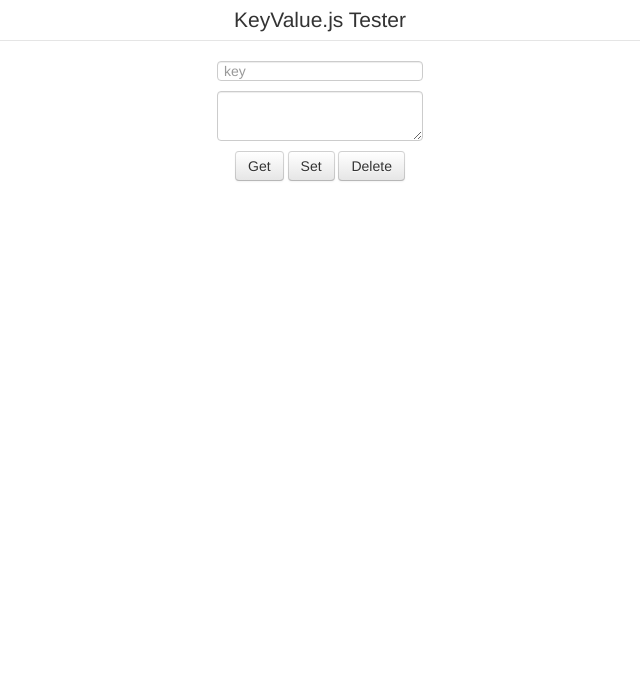
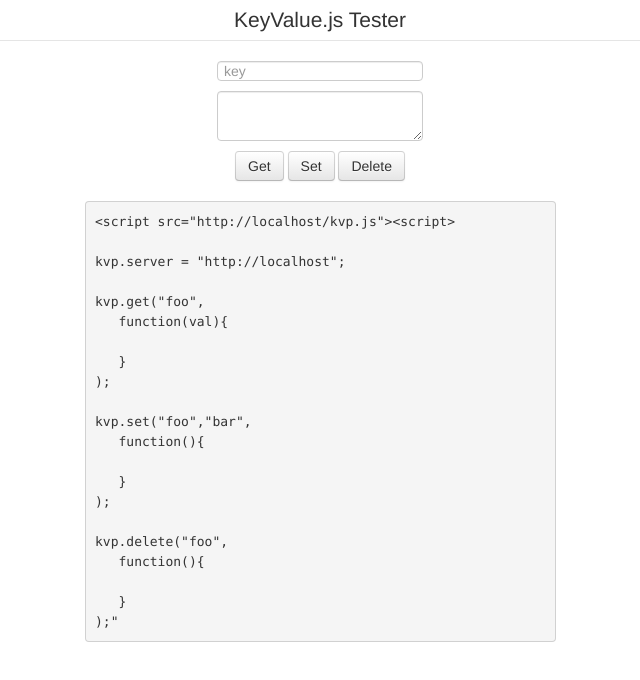
Before and after one commit to richardanaya/keyvalue.js, a website: page public/index.html in a window 1280 px wide. Shown: the whole page, without its empty margins (320-960 px from the left). Drawn offline with Linux system fonts and the light colour scheme.

Commit message:
website now shows quickstart code

```diff
--- a/public/index.html
+++ b/public/index.html
@@ -19,9 +19,33 @@
     </fieldset>
     <br>
 <div id="log"></div>
+
+    <pre id="quickStart" style="text-align: left; width: 450px;"></pre>
 </center>
 </body>
 <script>
+
+    var code = '&lt;script src="'+location.origin+'/kvp.js"&gt;&lt;script&gt;\n\n'+
+    'kvp.server = "'+location.origin+'";\n'+
+    '\n'+
+    'kvp.get("foo",\n'+
+    '   function(val){\n'+
+    '\n'+
+    '   }\n'+
+    ');\n'+
+    '\n'+
+    'kvp.set("foo","bar",\n'+
+    '   function(){\n'+
+    '\n'+
+    '   }\n'+
+    ');\n'+
+    '\n'+
+    'kvp.delete("foo",\n'+
+    '   function(){\n'+
+    '\n'+
+    '   }\n'+
+    ');"\n';
+    $('#quickStart').append(code);
 
     var log = function(s){
         $('#log').append(s+"<br/>");
```
